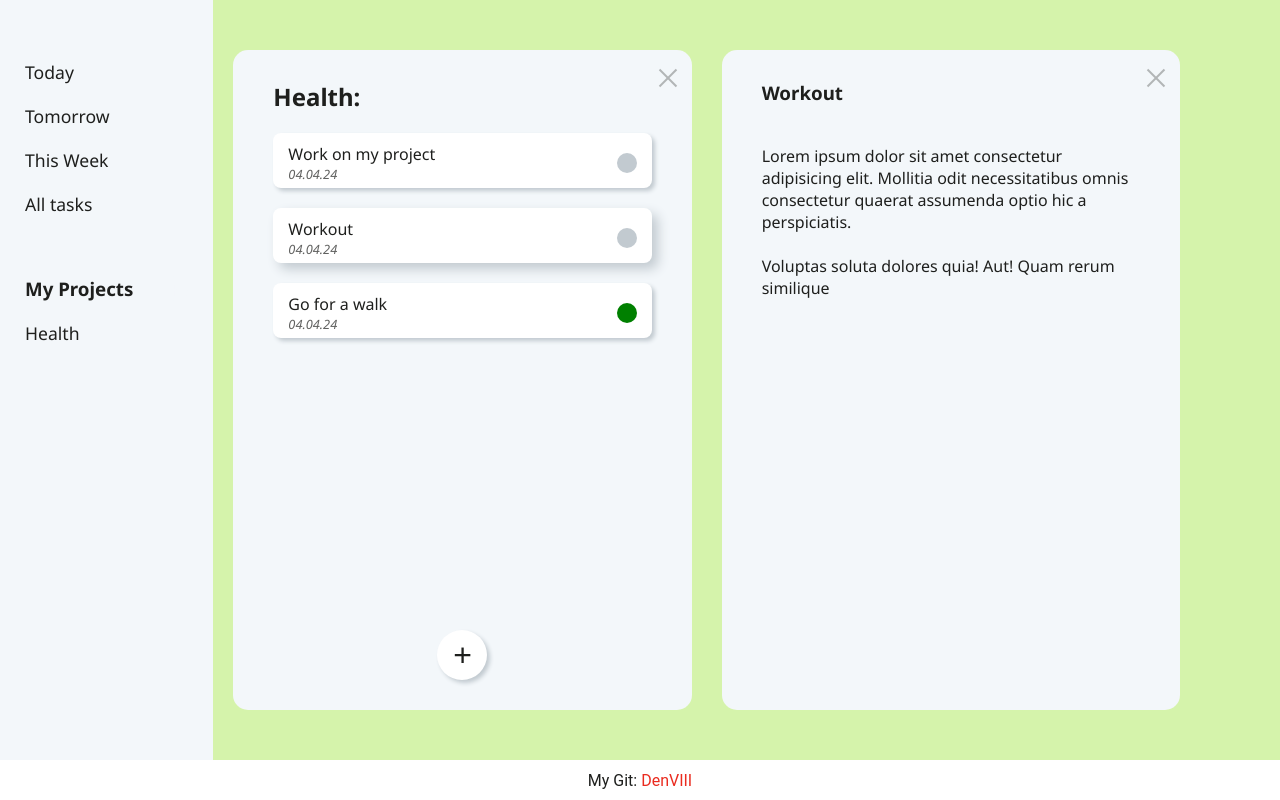
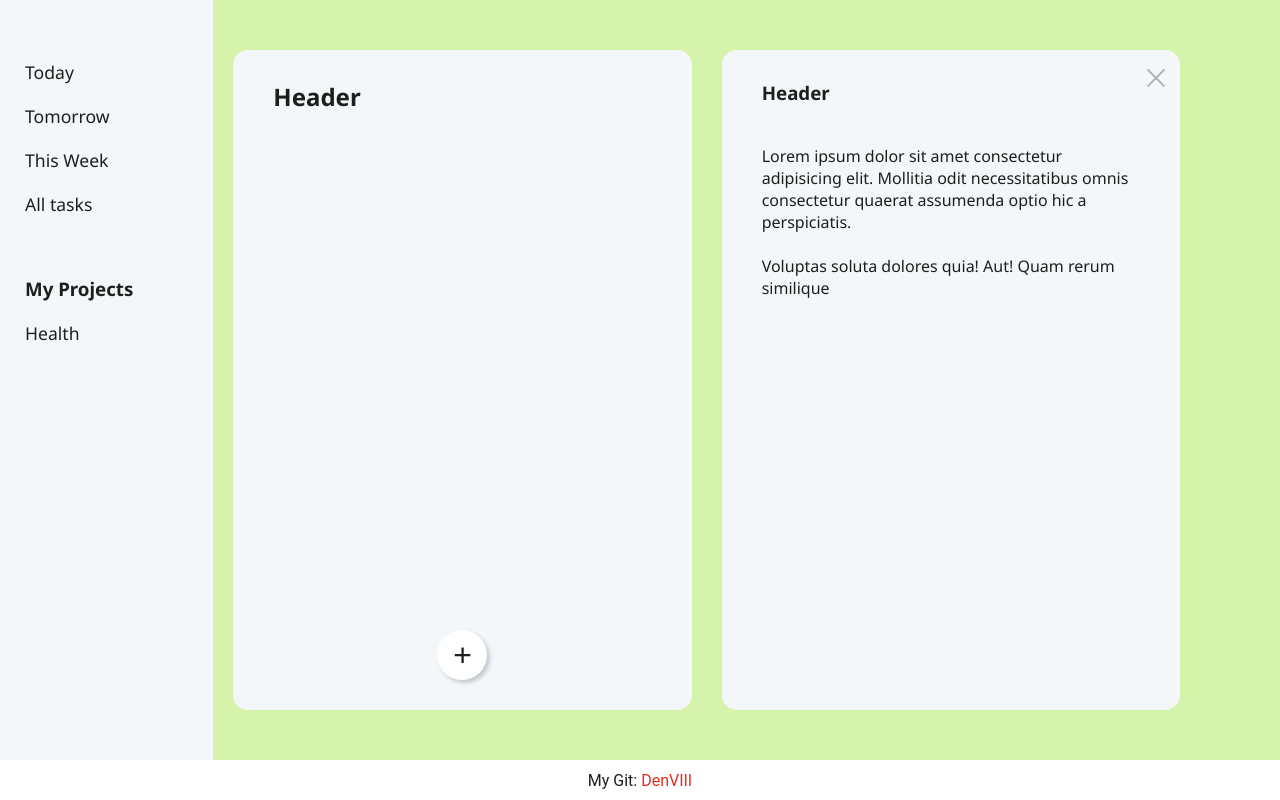
Before and after one commit to DenVIII/todoos, a website built with webpack: page src/index.html in a window 1280 px wide. Built offline with nearby package versions, Linux system fonts and the light colour scheme; files whose address does not match are found by name.

Commit message:
Add renderTaskList and createMainContent functions
Change functions name (addNewProject to processUserInput)

```diff
--- a/src/content/main-content.js
+++ b/src/content/main-content.js
@@ -0,0 +1,51 @@
+import _manager from ".."
+
+function createMainContent() {
+    const content = document.querySelector('#content')
+
+    const taskList = document.createElement('div')
+    const deleteBtn = document.createElement('a')
+    const listHeader = document.createElement('h2')
+    const newTaskBtn = document.createElement('button')
+    const taskDescr = document.createElement('div')
+    const taskHeader = document.createElement('h3')
+    const description = document.createElement('div')
+
+    taskList.classList.add('task-list')
+    deleteBtn.href = '#'
+    deleteBtn.classList.add('delete')
+    listHeader.classList.add('list-header')
+    listHeader.textContent = 'Header'
+    newTaskBtn.classList.add('new-task', 'btn')
+    newTaskBtn.textContent = '+'
+    taskList.append(deleteBtn, listHeader, newTaskBtn)
+
+    taskDescr.classList.add('task-description')
+    taskHeader.classList.add('task-header')
+    taskHeader.textContent = 'Header'
+    description.classList.add('description')
+    description.innerHTML = `
+        <p>Lorem ipsum dolor sit amet consectetur adipisicing elit.
+        Mollitia odit necessitatibus omnis consectetur quaerat assumenda optio hic a perspiciatis.
+        </p>
+        <br>
+        <p>
+            Voluptas soluta dolores quia! Aut! Quam rerum similique
+        </p>
+    `
+    taskDescr.append(deleteBtn, taskHeader, description)
+
+    content.append(taskList,taskDescr)
+
+}
+
+const renderTaskList = (e) => {
+    if (!e) return
+
+    const taskList = document.querySelector('.task-list')
+    const listHeader = document.querySelector('.list-header')
+
+    listHeader.textContent = e.currentTarget.textContent
+}
+
+export { createMainContent, renderTaskList }
--- a/src/content/sidebar.js
+++ b/src/content/sidebar.js
@@ -1,4 +1,4 @@
-import { toggleInputVisibility, processUserInput } from "../functions/domManipulations"
+import { toggleInputVisibility, addNewProject } from "../functions/domManipulations"
 
 function createSidebar() {
     const sidebar = document.querySelector('.sidebar')
@@ -28,7 +28,7 @@ function createSidebar() {
     newProjBtn.addEventListener('click', toggleInputVisibility)
 
     const newProjInput = document.querySelector('#new-project-input')
-    newProjInput.addEventListener('keydown', processUserInput)
+    newProjInput.addEventListener('keydown', addNewProject)
 }
 
 export default createSidebar
--- a/src/functions/domManipulations.js
+++ b/src/functions/domManipulations.js
@@ -1,10 +1,8 @@
-import Manager from "../modules/projectsManager"
 import Project from "../modules/project"
-import Task from "../modules/task"
 import { renderUserProjects } from "./render"
 import _manager from ".."
 
-const processUserInput = (e) => {
+const addNewProject = (e) => {
     const newProjInput = document.querySelector('#new-project-input')
     if (e.which !== 13) return
     if (newProjInput.value === '') return
@@ -22,4 +20,4 @@ function toggleInputVisibility() {
     projectInput.classList.toggle('hidden')
 }
 
-export {toggleInputVisibility, processUserInput}
+export {toggleInputVisibility, addNewProject}
--- a/src/functions/render.js
+++ b/src/functions/render.js
@@ -1,11 +1,14 @@
+import { renderTaskList } from "../content/main-content";
+
 function renderUserProjects(projectsList = '') {
     clearUserProjects()
     const projectInput = document.querySelector('.new-project-input')
-    const projectsTitles = projectsList.map(element => element.title);
 
-    projectsTitles.forEach(element => {
+    projectsList.forEach(element => {
         const newLine = document.createElement('li')
-        newLine.textContent = element
+        newLine.textContent = element.title
+        newLine.dataset.projectId = element.getProjectId()
+        newLine.addEventListener('click', renderTaskList)
         projectInput.before(newLine)
     });
 }
--- a/src/index.html
+++ b/src/index.html
@@ -10,20 +10,6 @@
   </head>
   <body>
     <nav class="sidebar">
-      <!-- <ul class="default-projects">
-        <li class="today-tasks">Today</li>
-        <li class="tomorrow-tasks">Tomorrow</li>
-        <li class="week-tasks">This Week</li>
-        <li claas="all-tasks">All tasks</li>
-      </ul>
-      <ul class="user-projects">
-        <div class="header">
-          <h3>My Projects</h3>
-          <button class="new-project-btn">+</button>
-        </div>
-        <li>Health</li>
-        <li class="new-project-input hidden"><input id="new-project-input" type="text" placeholder="Project name" maxlength="50"></li>
-      </ul> -->
     </nav>
     <div class="wrapper hidden">
       <form novalidate class="new-task-form">
@@ -44,7 +30,7 @@
       </form>
     </div>
     <main id="content">
-      <div class="task-list">
+      <!-- <div class="task-list">
         <a href="#" class="delete"></a>
         <h2>Health:</h2>
         <div class="task btn">
@@ -69,8 +55,8 @@
           <button class="task-checkbox checked"></button>
         </div>
         <button class="new-task btn">+</button>
-      </div>
-      <div class="task-description">
+      </div> -->
+      <!-- <div class="task-description">
         <a href="#" class="delete"></a>
         <h3>Workout</h3>
         <div class="description">
@@ -82,7 +68,7 @@
             Voluptas soluta dolores quia! Aut! Quam rerum similique
           </p>
         </div>
-      </div>
+      </div> -->
     </main>
     <footer>
       <p>My Git: <a href="https://github.com/DenVIII">DenVIII</a></p>
--- a/src/index.js
+++ b/src/index.js
@@ -9,6 +9,7 @@ import Project from './modules/project.js'
 import Manager from './modules/projectsManager.js'
 import createSidebar from './content/sidebar.js'
 import { renderUserProjects } from './functions/render.js'
+import { createMainContent, renderTaskList } from './content/main-content.js'
 
 // Testing area
 
@@ -20,7 +21,8 @@ _manager.addNewProject(userProject)
 userProject.addNewTask(defaultTask)
 
 createSidebar()
-
+createMainContent()
+//renderTaskList()
 renderUserProjects(_manager.getProjectsList())
 
 export default _manager
```
Also changed, not shown: dist/index.html, dist/index.js.
